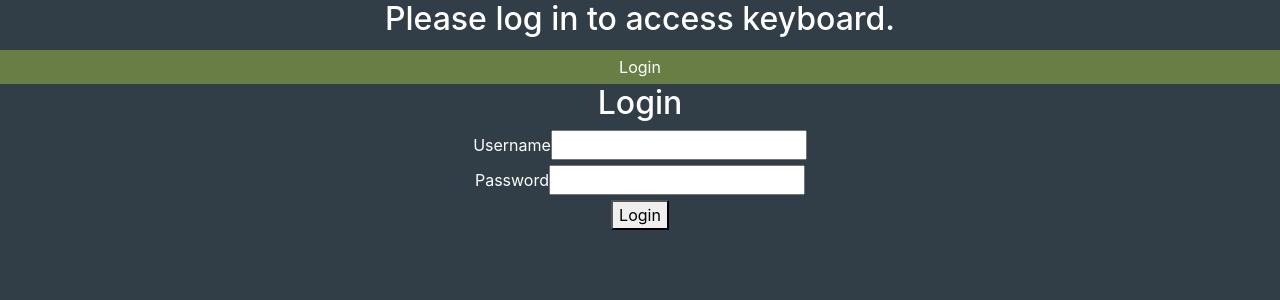
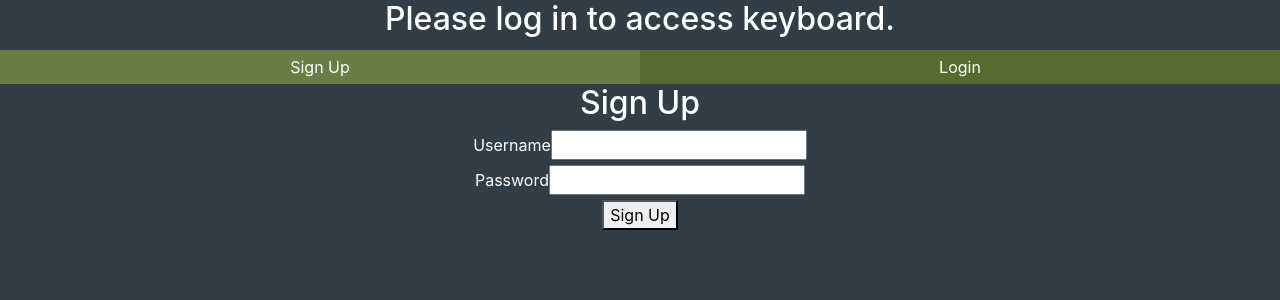
Before and after one commit to MichaelAZimmerman/synthesizer, a React (Create React App) app: page /signup in a window 1280 px wide. Before the commit this address led to /login. Shown: the top 300 px of the page. Built offline with nearby package versions, Linux system fonts and the light colour scheme.

Commit message:
Makes signup page

```diff
--- a/src/App.js
+++ b/src/App.js
@@ -11,13 +11,14 @@ import "./App.css";
 import Keyboard from "./components/Keyboard";
 import Login from "./components/Login";
 import About from "./components/About";
+import Signup from "./components/Signup";
 import { UserContext } from "./context/";
 import ProtectedRoute from "./shared/ProtectedRoute";
 import { TransitionGroup, CSSTransition } from "react-transition-group";
 
 function App() {
   const location = useLocation();
-  const { username, logout } = useContext(UserContext);
+  const { username, logout, user_id } = useContext(UserContext);
 
   return (
     <>
@@ -30,6 +31,14 @@ function App() {
       </header>
       <nav className="flex-wrap">
         {!username && (
+          <>
+            <NavLink
+              activeClassName="active"
+              className="link text-center"
+              to="/signup"
+            >
+              Sign Up
+            </NavLink>
             <NavLink
               activeClassName="active"
               className="link text-center"
@@ -37,6 +46,7 @@ function App() {
             >
               Login
             </NavLink>
+          </>
         )}
 
         {username && (
@@ -75,6 +85,9 @@ function App() {
               <ProtectedRoute path="/login" reqUser={false}>
                 <Login />
               </ProtectedRoute>
+              <ProtectedRoute path="/signup" reqUser={false}>
+                <Signup />
+              </ProtectedRoute>
               <ProtectedRoute path="/keyboard" reqUser={true}>
                 <Keyboard />
               </ProtectedRoute>
--- /dev/null
+++ b/src/components/Signup.js
@@ -0,0 +1,63 @@
+import React, { useState, useContext } from "react";
+import { UserContext } from "../context/UserContext";
+import useFetch from "../hooks/useFetch";
+
+const Signup = () => {
+  const { signup } = useContext(UserContext);
+  const [username, setUsername] = useState("");
+  const [password, setPassword] = useState("");
+  const { callAPI: signupCall } = useFetch("POST");
+  const [error, setError] = useState(null);
+  return (
+    <>
+      <h2>Sign Up</h2>
+      <form className="">
+        <div className="">
+          <label htmlFor="username">Username</label>
+          <input
+            id="username"
+            onChange={(e) => setUsername(e.target.value)}
+            value={username}
+          />
+        </div>
+        <div className="">
+          <label htmlFor="password">Password</label>
+          <input
+            type="password"
+            id="password"
+            onChange={(e) => setPassword(e.target.value)}
+            value={password}
+          />
+        </div>
+
+        <button
+          className=""
+          onClick={async (e) => {
+            e.preventDefault();
+            if (
+              username.length > 4 &&
+              password.length > 4 &&
+              username.length <= 20 &&
+              password.length <= 20
+            ) {
+              setError(null);
+              let res = await signupCall("/api/users/signup", {
+                username,
+                password,
+              });
+              if (res.error) {
+                return setError(res.error);
+              }
+              signup(res.data.username, res.data.id);
+            }
+          }}
+        >
+          Sign Up
+        </button>
+      </form>
+      <div>{error}</div>
+    </>
+  );
+};
+
+export default Signup;
```
Also changed, not shown: src/index.js (+4 -4 lines). Lines whose indentation alone changed are shown as unchanged.
